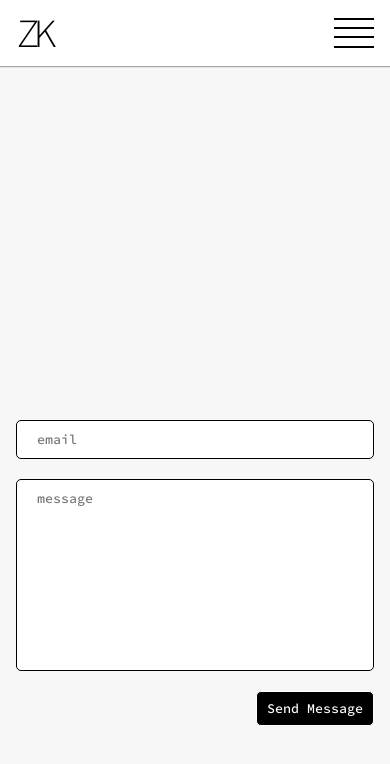
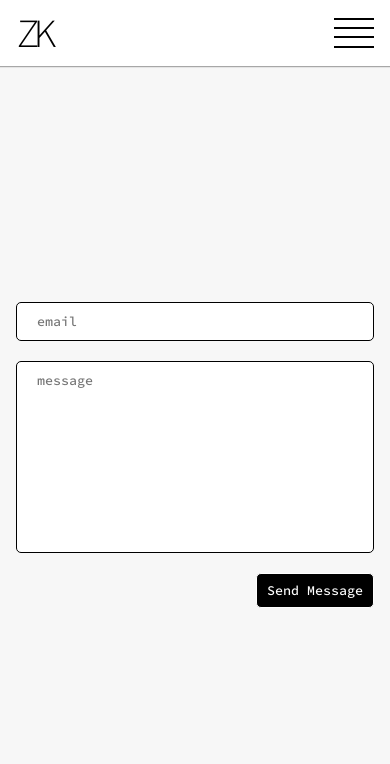
Before and after one commit to iamziike/iamziike.github.io, a React (Create React App) app: page /contact in a window 390 px wide. Shown: the top 764 px of the page. Built offline with nearby package versions, Linux system fonts and the light colour scheme; no server answers.

Commit message:
fixed the buggy layout of the contact page on some mobiles ie) infinix ...

```diff
--- a/src/components/Routes/Contact/Contact.module.css
+++ b/src/components/Routes/Contact/Contact.module.css
@@ -56,3 +56,11 @@
     justify-content: center;
   }
 }
+
+.contact-form {
+  display: flex;
+  flex-direction: column;
+  justify-content: center;
+  height: 100%;
+  align-items: center;
+}
--- a/src/components/UI/ScreenDivider/ScreenDivider.module.css
+++ b/src/components/UI/ScreenDivider/ScreenDivider.module.css
@@ -19,6 +19,7 @@
 @media (max-width: 1000px) {
   .screen-divider {
     grid-template-columns: 1fr;
+    grid-template-rows: max-content 1fr;
   }
 
   .screen-divider > *:nth-child(1) {
@@ -28,8 +29,6 @@
   }
 
   .screen-divider > *:nth-child(2) {
-    align-self: center;
-    width: 100%;
     padding: 0 var(--container-padding-x);
   }
 }
```
